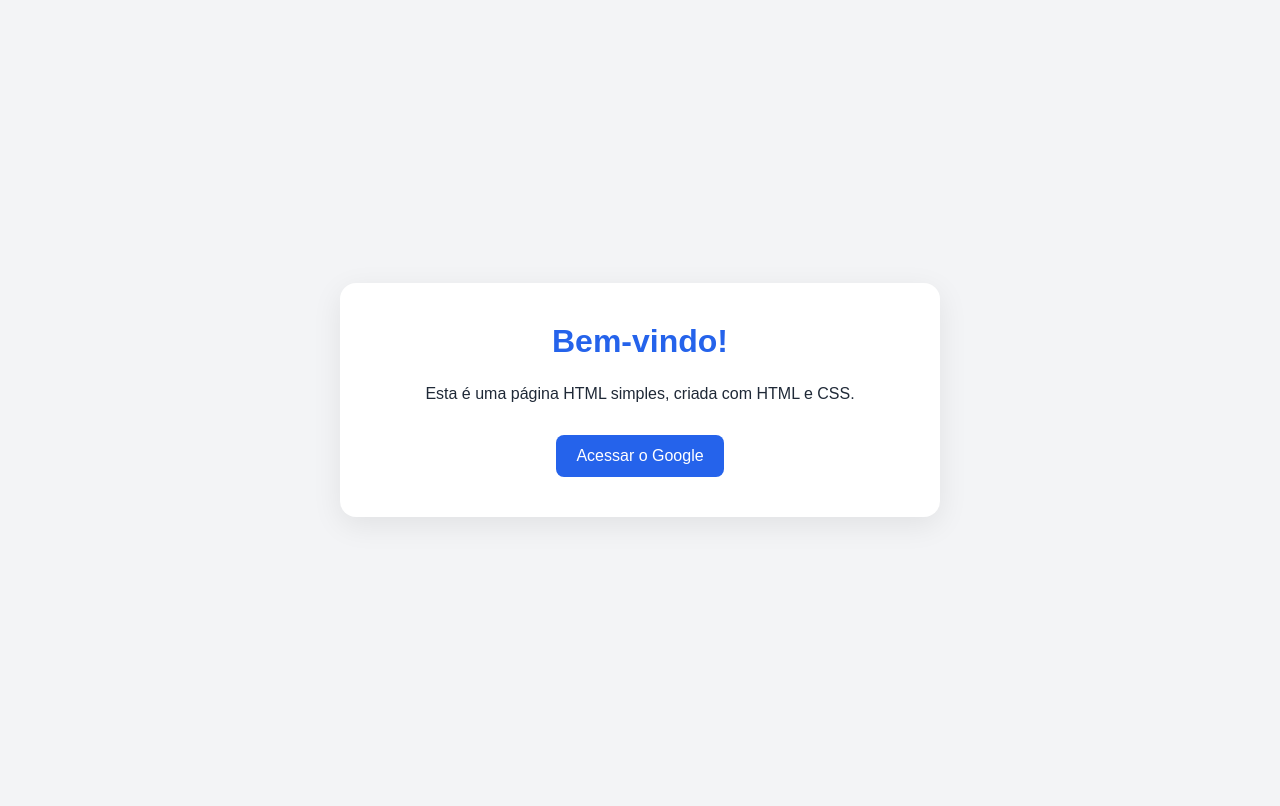
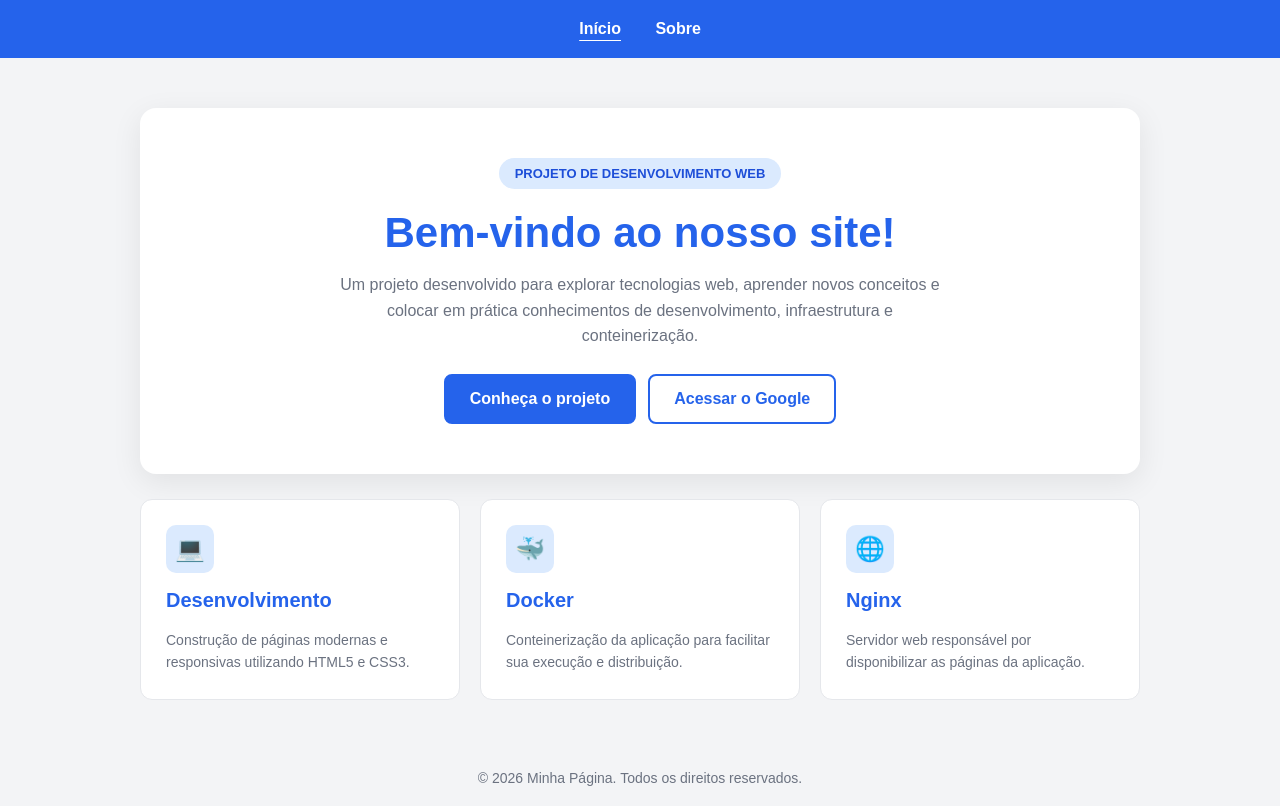
Before and after one commit to Adryan16isaque/frontend, a plain HTML site: page index.html in a window 1280 px wide. Drawn offline with Linux system fonts and the light colour scheme.

Commit message:
adciona sobre, atualisza docker e indedex

```diff
--- a/index.html
+++ b/index.html
@@ -1,9 +1,10 @@
+
 <!DOCTYPE html>
 <html lang="pt-BR">
 <head>
     <meta charset="UTF-8">
     <meta name="viewport" content="width=device-width, initial-scale=1.0">
-    <title>Minha Página</title>
+    <title>Início | Minha Página</title>
 
     <style>
         * {
@@ -13,61 +14,266 @@
         body {
             margin: 0;
             min-height: 100vh;
-            display: grid;
-            place-items: center;
+            display: flex;
+            flex-direction: column;
             font-family: Arial, sans-serif;
             color: #1f2937;
             background: #f3f4f6;
         }
 
+        /* Menu de navegação */
+        header {
+            background: #2563eb;
+            padding: 20px;
+            text-align: center;
+        }
+
+        nav a {
+            margin: 0 15px;
+            color: white;
+            text-decoration: none;
+            font-weight: bold;
+            transition: 0.2s;
+        }
+
+        nav a:hover,
+        nav a.ativo {
+            text-decoration: underline;
+            text-underline-offset: 6px;
+        }
+
+        /* Conteúdo principal */
         main {
-            width: min(90%, 600px);
-            padding: 40px;
+            width: min(90%, 1000px);
+            margin: auto;
+            padding: 50px 0;
+        }
+
+        .hero {
+            padding: 50px 30px;
             text-align: center;
             background: white;
             border-radius: 16px;
             box-shadow: 0 8px 30px rgba(0, 0, 0, 0.08);
         }
 
+        .tag {
+            display: inline-block;
+            padding: 8px 16px;
+            background: #dbeafe;
+            color: #1d4ed8;
+            border-radius: 20px;
+            font-size: 13px;
+            font-weight: bold;
+        }
+
         h1 {
-            margin-top: 0;
+            margin: 20px 0 15px;
             color: #2563eb;
+            font-size: 42px;
         }
 
         p {
             line-height: 1.6;
+            color: #6b7280;
         }
 
-        a {
+        .hero p {
+            max-width: 600px;
+            margin: 0 auto 25px;
+        }
+
+        /* Botões */
+        .botoes {
+            display: flex;
+            justify-content: center;
+            flex-wrap: wrap;
+            gap: 12px;
+        }
+
+        .botao {
             display: inline-block;
-            margin-top: 12px;
-            padding: 12px 20px;
+            padding: 14px 24px;
             color: white;
             text-decoration: none;
             background: #2563eb;
+            border: 2px solid #2563eb;
             border-radius: 8px;
+            font-weight: bold;
+            transition: 0.2s;
         }
 
-        a:hover {
+        .botao:hover {
             background: #1d4ed8;
+            border-color: #1d4ed8;
+            transform: translateY(-2px);
+        }
+
+        .botao-secundario {
+            background: transparent;
+            color: #2563eb;
+        }
+
+        .botao-secundario:hover {
+            background: #eff6ff;
+            color: #1d4ed8;
+        }
+
+        /* Cards */
+        .cards {
+            display: grid;
+            grid-template-columns: repeat(3, 1fr);
+            gap: 20px;
+            margin-top: 25px;
+        }
+
+        .card {
+            padding: 25px;
+            background: white;
+            border-radius: 12px;
+            border: 1px solid #e5e7eb;
+            transition: 0.3s;
+        }
+
+        .card:hover {
+            transform: translateY(-5px);
+            box-shadow: 0 8px 20px rgba(0, 0, 0, 0.08);
+        }
+
+        .icone {
+            display: flex;
+            align-items: center;
+            justify-content: center;
+            width: 48px;
+            height: 48px;
+            background: #dbeafe;
+            border-radius: 10px;
+            font-size: 24px;
+        }
+
+        .card h2 {
+            font-size: 20px;
+            color: #2563eb;
+        }
+
+        .card p {
+            margin-bottom: 0;
+            font-size: 14px;
+        }
+
+        /* Rodapé */
+        footer {
+            padding: 20px;
+            text-align: center;
+            color: #6b7280;
+            font-size: 14px;
+        }
+
+        /* Responsividade */
+        @media (max-width: 768px) {
+            .cards {
+                grid-template-columns: 1fr;
+            }
+
+            h1 {
+                font-size: 32px;
+            }
+
+            .hero {
+                padding: 35px 20px;
+            }
+
+            main {
+                padding: 30px 0;
+            }
         }
     </style>
 </head>
 
 <body>
 
+    <header>
+        <nav>
+            <a href="index.html" class="ativo">Início</a>
+            <a href="sobre.html">Sobre</a>
+        </nav>
+    </header>
+
     <main>
-        <h1>Bem-vindo!</h1>
 
-        <p>
-            Esta é uma página HTML simples,
-            criada com HTML e CSS.
-        </p>
+        <section class="hero">
 
-        <a href="https://www.google.com" target="_blank">
-            Acessar o Google
-        </a>
+            <span class="tag">
+                PROJETO DE DESENVOLVIMENTO WEB
+            </span>
+
+            <h1>Bem-vindo ao nosso site!</h1>
+
+            <p>
+                Um projeto desenvolvido para explorar tecnologias web,
+                aprender novos conceitos e colocar em prática conhecimentos
+                de desenvolvimento, infraestrutura e conteinerização.
+            </p>
+
+            <div class="botoes">
+
+                <a class="botao" href="sobre.html">
+                    Conheça o projeto
+                </a>
+
+                <a class="botao botao-secundario"
+                   href="https://www.google.com"
+                   target="_blank"
+                   rel="noopener noreferrer">
+                    Acessar o Google
+                </a>
+
+            </div>
+
+        </section>
+
+        <section class="cards">
+
+            <article class="card">
+                <div class="icone">💻</div>
+
+                <h2>Desenvolvimento</h2>
+
+                <p>
+                    Construção de páginas modernas e responsivas
+                    utilizando HTML5 e CSS3.
+                </p>
+            </article>
+
+            <article class="card">
+                <div class="icone">🐳</div>
+
+                <h2>Docker</h2>
+
+                <p>
+                    Conteinerização da aplicação para facilitar
+                    sua execução e distribuição.
+                </p>
+            </article>
+
+            <article class="card">
+                <div class="icone">🌐</div>
+
+                <h2>Nginx</h2>
+
+                <p>
+                    Servidor web responsável por disponibilizar
+                    as páginas da aplicação.
+                </p>
+            </article>
+
+        </section>
+
     </main>
+
+    <footer>
+        &copy; 2026 Minha Página. Todos os direitos reservados.
+    </footer>
 
 </body>
 </html>
```
Also changed, not shown: sobre.html (added, +149 -0 lines), 1 other file.
